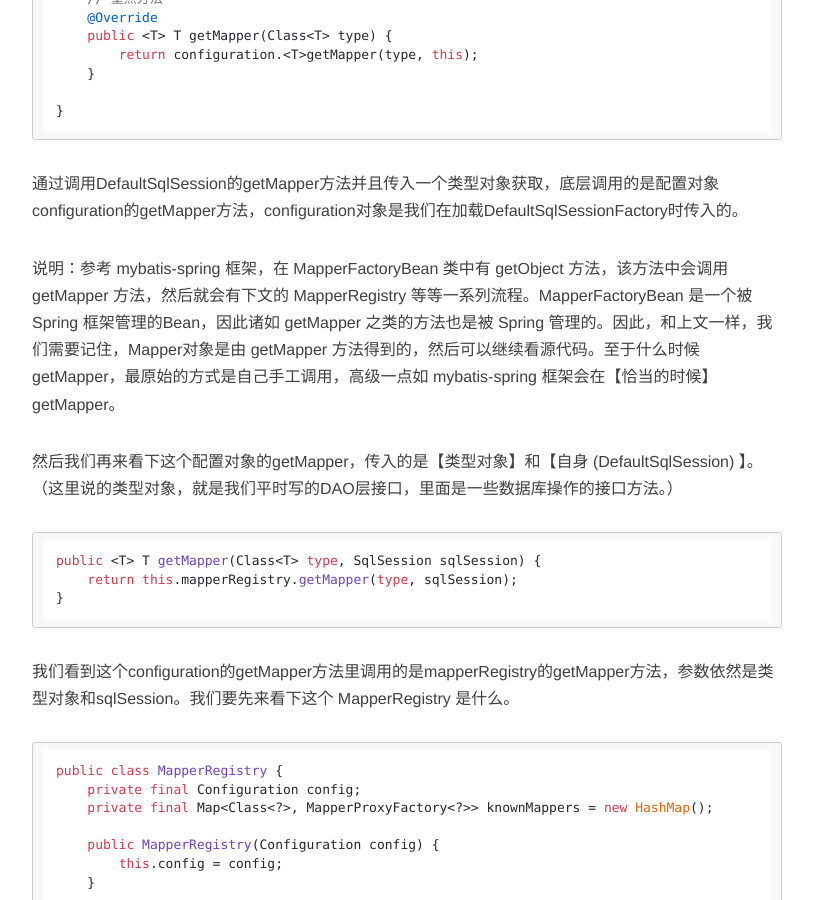
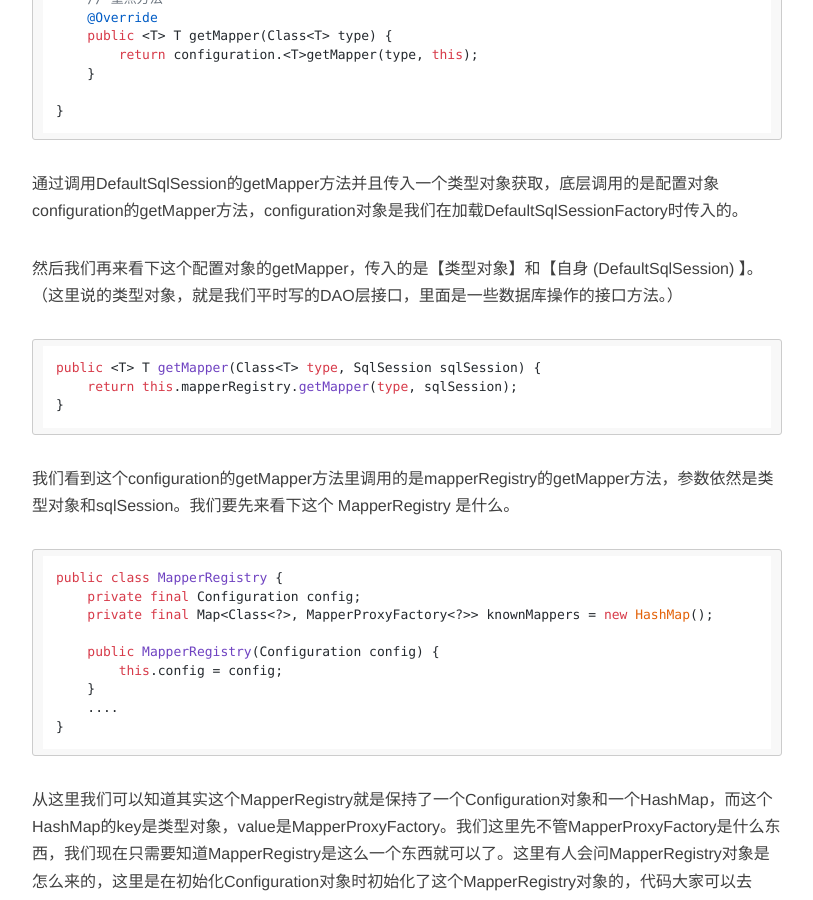
Before and after one commit to Julius-Liu/julius-liu.github.com, a Jekyll site: the page built from _posts/2019-05-22-mybatis代理机制.md, in a window 1280 px wide and 900 px high, scrolled down 3556 px. Shown: the whole window, without its empty margins (233-1046 px from the left). Built offline with Jekyll 4.4.1, drawn with Linux system fonts in a browser that asks for light colours; nearby versions of some CDN libraries; comment, search, counter and statistics services are not loaded; some of the changed text lies outside the part shown.

Commit message:
mybatis机制，内容修改

````diff
--- a/_posts/2019-05-22-mybatis代理机制.md
+++ b/_posts/2019-05-22-mybatis代理机制.md
@@ -141,10 +141,7 @@ public class DefaultSqlSession implements SqlSession {
 }
 ```
 
-
 通过调用DefaultSqlSession的getMapper方法并且传入一个类型对象获取，底层调用的是配置对象configuration的getMapper方法，configuration对象是我们在加载DefaultSqlSessionFactory时传入的。
-
-说明：参考 mybatis-spring 框架，在 MapperFactoryBean 类中有 getObject 方法，该方法中会调用 getMapper 方法，然后就会有下文的 MapperRegistry 等等一系列流程。MapperFactoryBean 是一个被 Spring 框架管理的Bean，因此诸如 getMapper 之类的方法也是被 Spring 管理的。因此，和上文一样，我们需要记住，Mapper对象是由 getMapper 方法得到的，然后可以继续看源代码。至于什么时候 getMapper，最原始的方式是自己手工调用，高级一点如 mybatis-spring 框架会在【恰当的时候】getMapper。
 
 然后我们再来看下这个配置对象的getMapper，传入的是【类型对象】和【自身 (DefaultSqlSession) 】。（这里说的类型对象，就是我们平时写的DAO层接口，里面是一些数据库操作的接口方法。）
 
@@ -263,7 +260,6 @@ public Object invoke(Object proxy, Method method, Object[] args) throws Throwabl
 
 看看 cachedMapperMethod 方法：
 
-
 ```
 private MapperMethod cachedMapperMethod(Method method) {
     MapperMethod mapperMethod = (MapperMethod)this.methodCache.get(method);
@@ -281,7 +277,9 @@ private MapperMethod cachedMapperMethod(Method method) {
 
 ### MapperMethod ###
 
-mybatis的动态代理机制的重点来了！像其他所有的类一样，MapperMethod也有实例化的过程和重要的execute方法。先来看看 MapperMethod 实例化的过程。
+mybatis的动态代理机制的重点来了！像其他所有的类一样，MapperMethod也有实例化的过程和重要的execute方法。
+
+#### MapperMethod 实例化的过程 ####
 
 MapperMethod对象主要是获取mapper中的某个方法对应的sql命令和执行相应SQL操作等的处理，非常重要。通过 mapperMethod，mapper中的方法就与 xml 中定义的sql语句结合起来了。
 
````
Also changed, not shown: other parts of _posts/2019-05-22-mybatis代理机制.md (+2 -0 lines).
